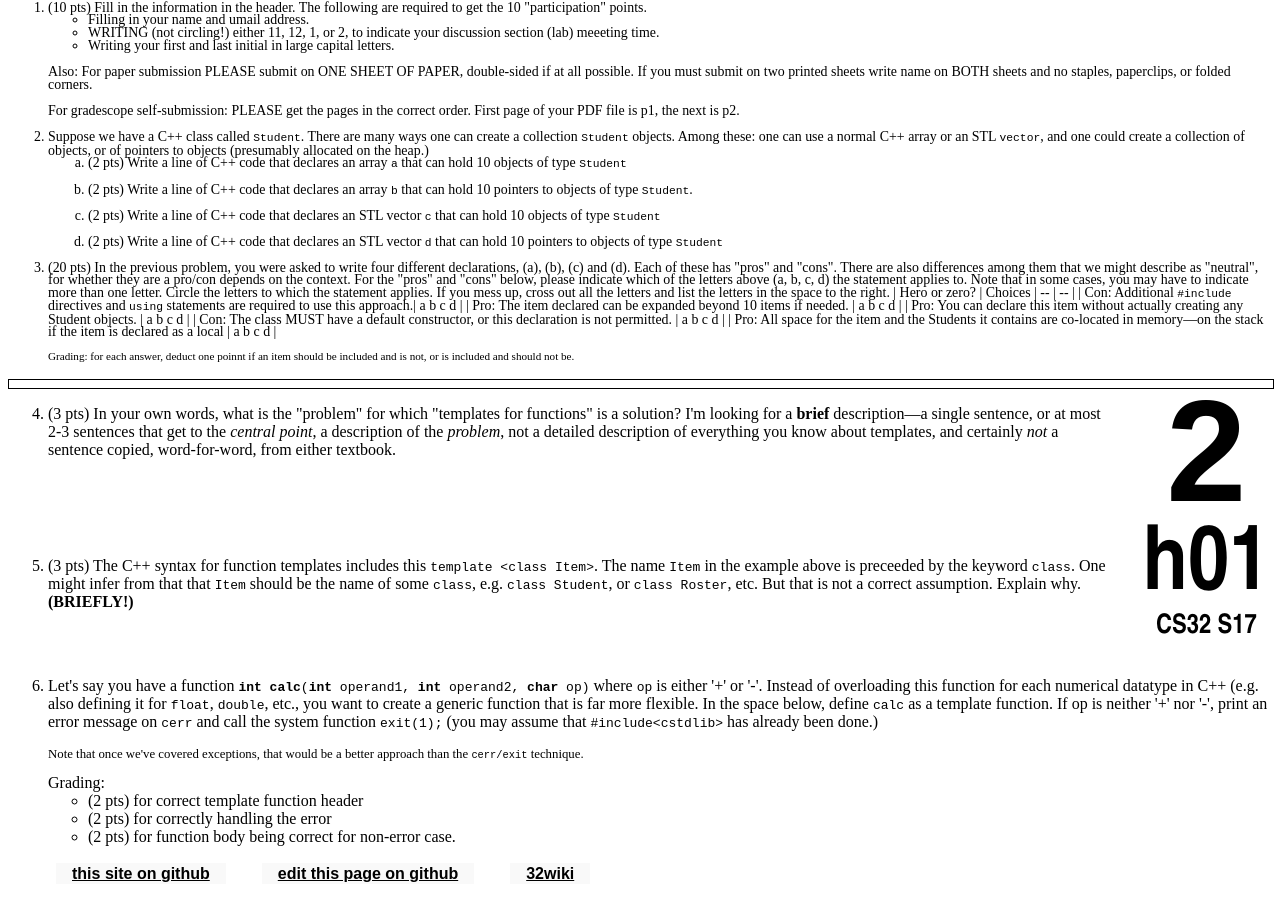
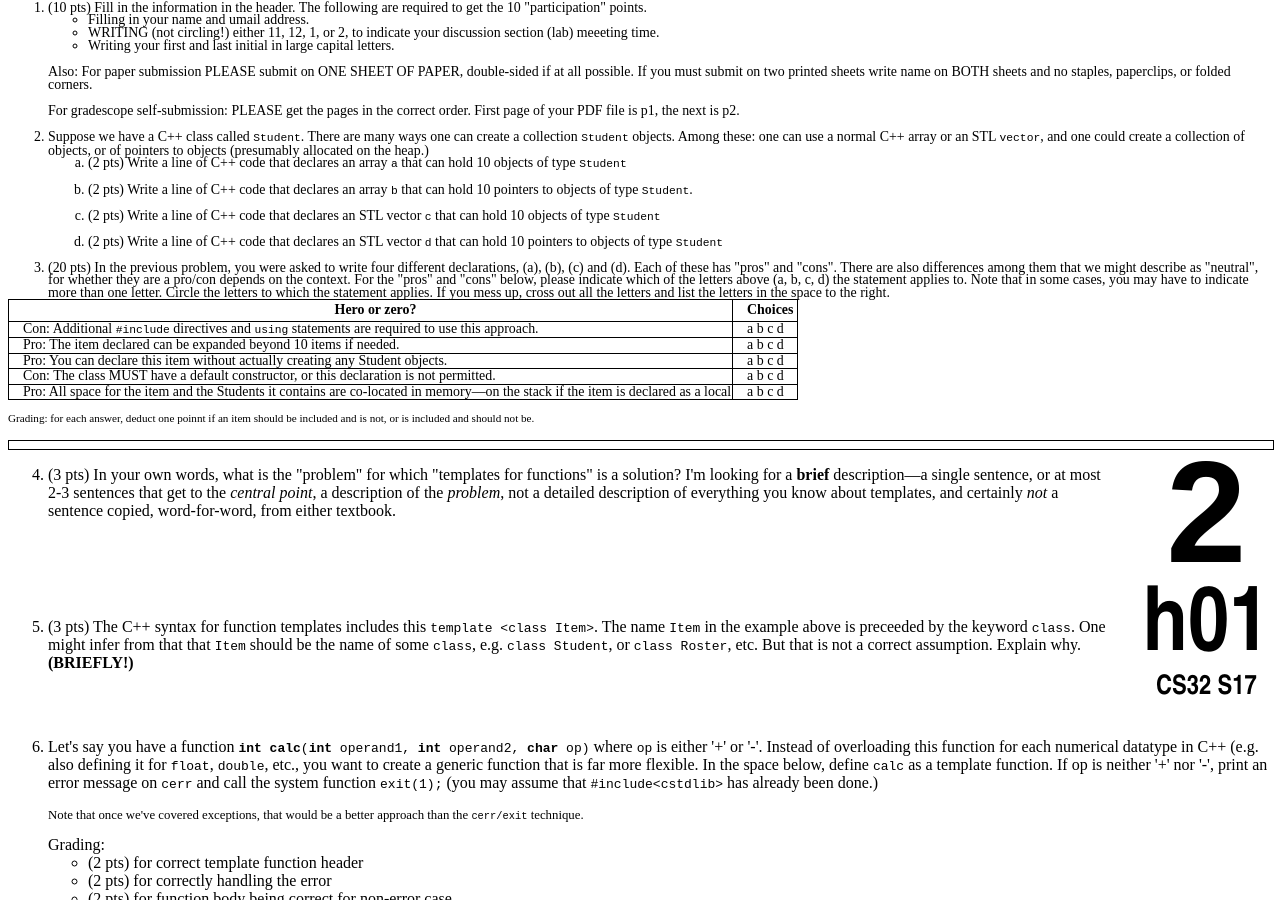
Before and after one commit to ucsb-cs32-s17/ucsb-cs32-s17.github.io, a Jekyll site: the page built from _hwk/h01.md, in a window 1280 px wide and 900 px high, scrolled down 736 px. Built offline with Jekyll 4.4.1, drawn with Linux system fonts in a browser that asks for light colours.

Commit message:
Update h01.md

```diff
--- a/_hwk/h01.md
+++ b/_hwk/h01.md
@@ -31,7 +31,7 @@ https://ucsb-cs32-s17.github.io/hwk/h01/
 
 
 <li>Suppose we have a C++ class called <code>Student</code>. There are many ways one can create a collection <code>Student</code> objects.  Among these: one can use a normal C++ array or an STL <code>vector</code>, and one could create a collection of objects, or of pointers to objects (presumably allocated on the heap.)
-<ol>
+<ol style='a'>
  <li>(2 pts) Write a line of C++ code that declares an array <code>a</code> that can hold 10 objects of type <code>Student</code><br /><br /></li>
  <li>(2 pts) Write a line of C++ code that declares an array <code>b</code> that can hold 10 pointers to objects of type <code>Student</code>.<br /><br /></li>
  <li>(2 pts) Write a line of C++ code that declares an STL vector <code>c</code> that can hold 10 objects of type <code>Student</code> <br /><br /></li>
@@ -43,6 +43,8 @@ https://ucsb-cs32-s17.github.io/hwk/h01/
 <li style="margin-bottom:0px; padding-bottom:0px;"> (20 pts) In the previous problem, you were asked to write four different declarations, (a), (b), (c) and (d).  Each of these has "pros" and "cons".  There are also differences among them that we might describe as "neutral", for whether they are a pro/con depends on the context.   For the "pros" and "cons" below, please indicate which of the letters above (a, b, c, d) the statement applies to.   Note that in some cases, you may have to indicate more than one letter.
 
 Circle the letters to which the statement applies.  If you mess up, cross out all the letters and list the letters in the space to the right.
+</li>
+</ol>
 
 | Hero or zero? |  Choices
 | -- | -- |
@@ -54,8 +56,6 @@ Circle the letters to which the statement applies.  If you mess up, cross out al
 
 
 <p style="font-size:80%; margin-bottom:0px; padding-bottom:0px;">Grading: for each answer, deduct one poinnt if an item should be included and is not, or is included and should not be.</p>
-</li>
-</ol>
 
 </div> <!-- id="pageOneContent" -->
 
```
